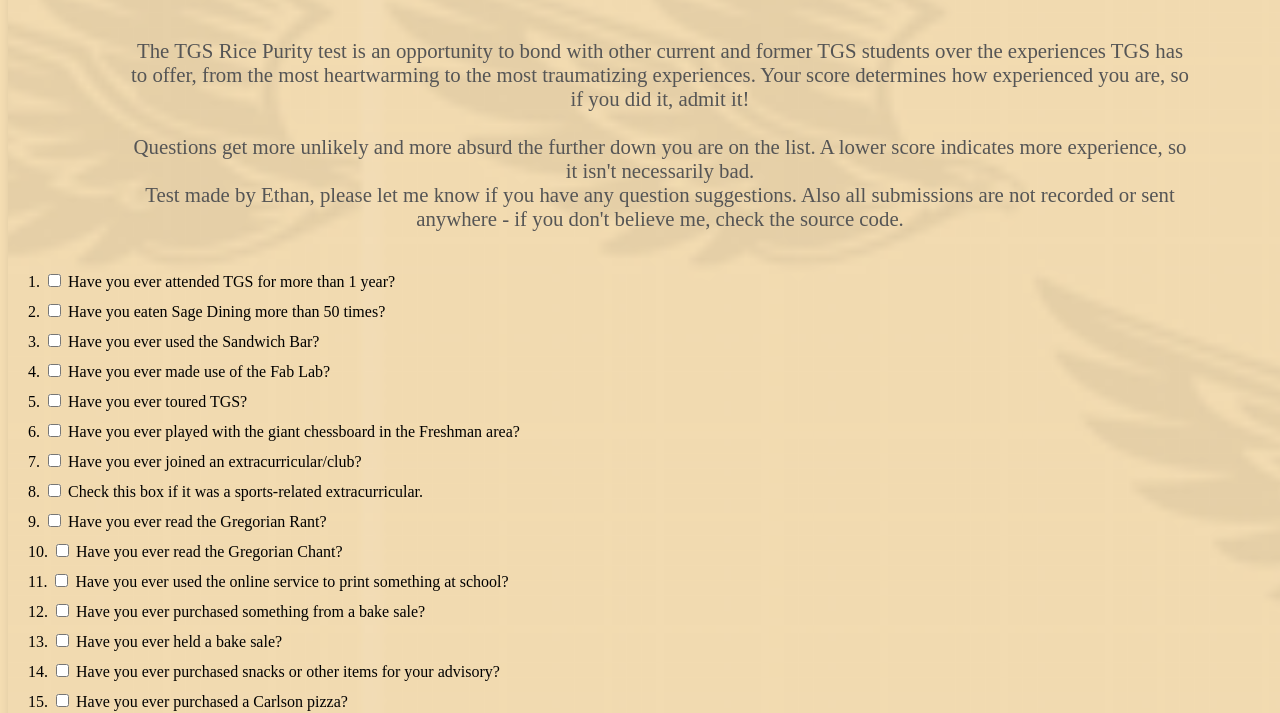
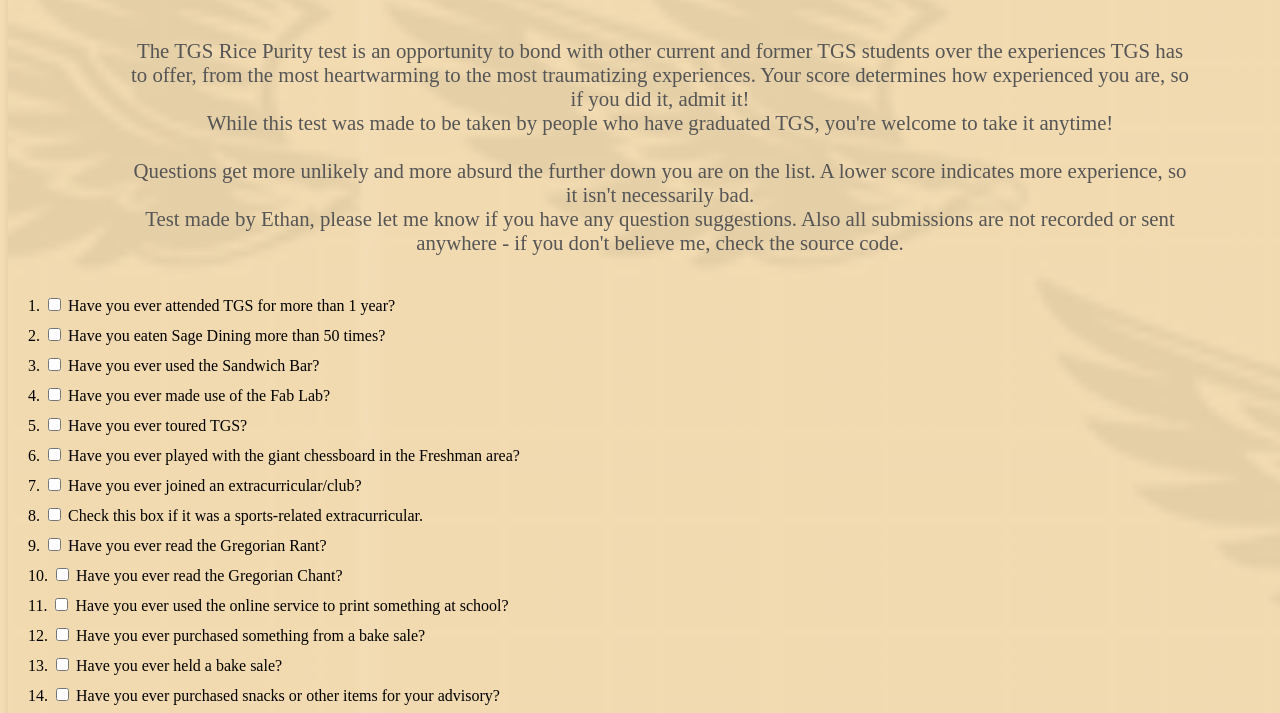
Before and after one commit to EsanSanSan/tgsricepurity, a plain HTML site: page index.html in a window 1280 px wide. Shown: the part 89-802 px from the top of the page. Drawn offline with Linux system fonts and the light colour scheme.

Commit message:
while this test was made for graduates

```diff
--- a/index.html
+++ b/index.html
@@ -9,7 +9,7 @@
 <body>
     <div class="container">
         <h1>The (Unofficial) TGS Rice Purity Test!</h1>
-        <p class="flavor-text">            The TGS Rice Purity test is an opportunity to bond with other current and former TGS students over the experiences TGS has to offer, from the most heartwarming to the most traumatizing experiences. Your score determines how experienced you are, so if you did it, admit it! <br> <br> Questions get more unlikely and more absurd the further down you are on the list. A lower score indicates more experience, so it isn't necessarily bad. <br> Test made by Ethan, please let me know if you have any question suggestions. Also all submissions are not recorded or sent anywhere - if you don't believe me, check the source code. </p>
+        <p class="flavor-text">            The TGS Rice Purity test is an opportunity to bond with other current and former TGS students over the experiences TGS has to offer, from the most heartwarming to the most traumatizing experiences. Your score determines how experienced you are, so if you did it, admit it! <br> While this test was made to be taken by people who have graduated TGS, you're welcome to take it anytime! <br> <br> Questions get more unlikely and more absurd the further down you are on the list. A lower score indicates more experience, so it isn't necessarily bad. <br> Test made by Ethan, please let me know if you have any question suggestions. Also all submissions are not recorded or sent anywhere - if you don't believe me, check the source code. </p>
         <form id="purityTest">
             <div id="questions">
                 <!-- Questions will be dynamically inserted here -->
```
